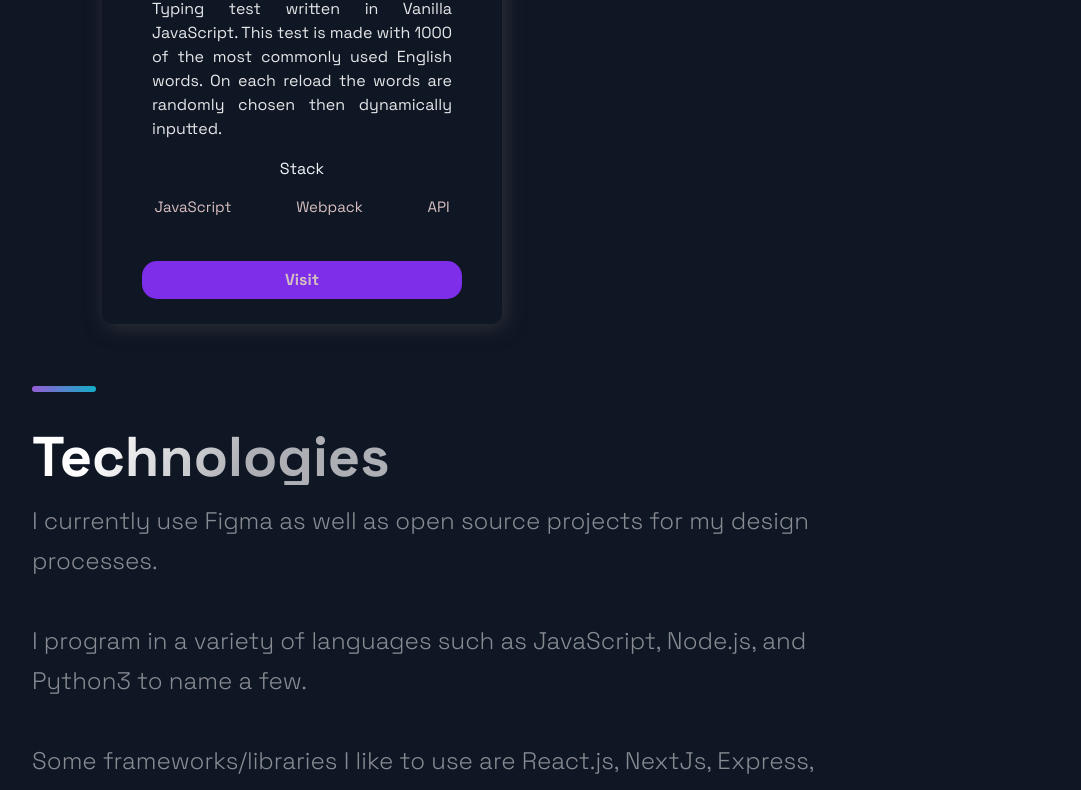
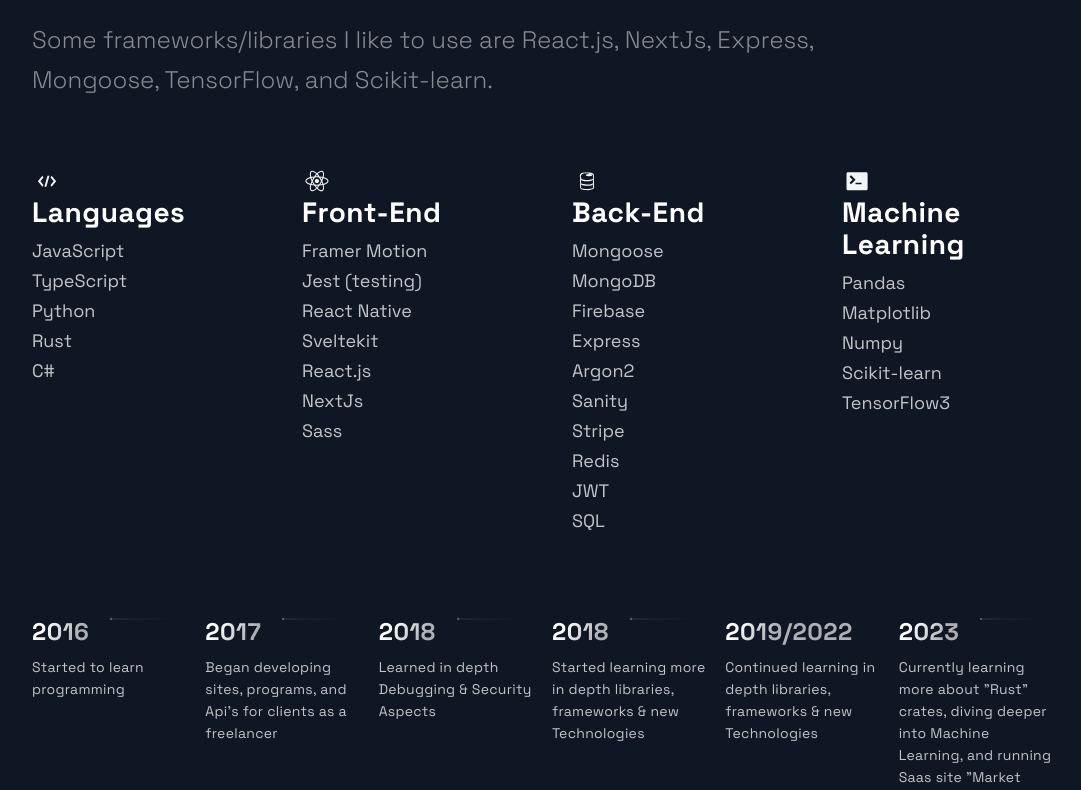
Before and after one commit to JarrodSavard/PORTFOLIO-WEBSITE, a Next.js app: page / in a window 1280 px wide. Shown: the part 1878-2668 px from the top of the page, without its empty margins (88-1169 px from the left). Built offline with nearby package versions, Linux system fonts and the light colour scheme.

Commit message:
made updates

```diff
--- a/src/components/Footer/Footer.js
+++ b/src/components/Footer/Footer.js
@@ -14,9 +14,7 @@ const Footer = () => {
 				</LinkColumn>
 			</LinkList>
 			<SocialIconsContainer>
-                <CompanyContainer>
-                    <Slogan>Innovating one project at a time</Slogan>
-                </CompanyContainer>
+				<CompanyContainer></CompanyContainer>
 				<SocialContainer>
 					<SocialIcons href="https://github.com/JarrodSavard">
 						<AiFillGithub size="3rem" />
@@ -26,7 +24,7 @@ const Footer = () => {
 					</SocialIcons>
 				</SocialContainer>
 			</SocialIconsContainer>
-            <Copyright>&copy; JarrodSavard 2022</Copyright>
+			<Copyright>&copy; JarrodSavard 2022 - 2023</Copyright>
 		</FooterWrapper>
 	);
 };
--- a/src/components/Projects/Projects.js
+++ b/src/components/Projects/Projects.js
@@ -18,6 +18,7 @@ const Projects = () => {
 							<Hr />
 						</TitleContent>
 						<CardInfo>{description}</CardInfo>
+
 						<div>
 							<br />
 							<TitleContent> Stack</TitleContent>
--- a/src/components/Projects/ProjectsStyles.js
+++ b/src/components/Projects/ProjectsStyles.js
@@ -64,7 +64,7 @@ export const Intro = styled.div`
 
 export const CardInfo = styled.p`
 	width: 100%;
-    padding: 0 50px;
+	/* padding: 0 10px; */
 	color: #e4e6e7;
 	font-style: 2rem;
 	line-height: 24px;
--- a/src/components/Technologies/Technologies.js
+++ b/src/components/Technologies/Technologies.js
@@ -1,5 +1,5 @@
 import React from 'react';
-import { DiFirebase, DiReact, DiZend, DiTerminal } from 'react-icons/di';
+import { DiFirebase, DiReact, DiCode, DiTerminal } from 'react-icons/di';
 import { Section, SectionDivider, SectionText, SectionTitle } from '../../styles/GlobalComponents';
 import { List, ListContainer, ListItem, ListParagraph, ListTitle } from './TechnologiesStyles';
 
@@ -20,19 +20,38 @@ const Technologies = () => (
 		</SectionText>
 		<List>
 			<ListItem>
+				<DiCode size="3rem" />
+				<ListContainer>
+					<ListTitle>Languages</ListTitle>
+					<ListParagraph>
+						JavaScript
+						<br />
+						TypeScript
+						<br />
+						Python
+						<br />
+						Rust
+						<br />
+						C#
+					</ListParagraph>
+				</ListContainer>
+			</ListItem>
+			<ListItem>
 				<DiReact size="3rem" />
 				<ListContainer>
 					<ListTitle>Front-End</ListTitle>
 					<ListParagraph>
-                        Vanilla JavaScript
+						Framer Motion
+						<br />
+						Jest (testing)
+						<br />
+						React Native
+						<br />
+						Sveltekit
 						<br />
 						React.js
 						<br />
-                        React Native
-                        <br />
 						NextJs
-                        <br />
-                        Sveltekit
 						<br />
 						Sass
 					</ListParagraph>
@@ -43,21 +62,25 @@ const Technologies = () => (
 				<ListContainer>
 					<ListTitle>Back-End</ListTitle>
 					<ListParagraph>
+						Mongoose
+						<br />
+						MongoDB
+						<br />
+						Firebase
+						<br />
 						Express
 						<br />
-                        Mongoose
-                        <br />
-                        MongoDb
-                        <br />
-                        Firebase
+						Argon2
 						<br />
 						Sanity
 						<br />
 						Stripe
 						<br />
-                        Databases
+						Redis
 						<br />
-                        API's
+						JWT
+						<br />
+						SQL
 					</ListParagraph>
 				</ListContainer>
 			</ListItem>
--- a/src/components/Technologies/TechnologiesStyles.js
+++ b/src/components/Technologies/TechnologiesStyles.js
@@ -1,4 +1,4 @@
-import styled from 'styled-components'
+import styled from 'styled-components';
 
 export const ImageContainer = styled.div`
 	text-align: center;
@@ -11,107 +11,107 @@ export const ImageContainer = styled.div`
 	align-items: center;
 	justify-content: center;
 
-  @media ${props => props.theme.breakpoints.lg} {
+	@media ${(props) => props.theme.breakpoints.lg} {
 		background-image: none;
 		padding: 0;
 		margin-top: 40px;
 	}
-  @media ${props => props.theme.breakpoints.md} {
+	@media ${(props) => props.theme.breakpoints.md} {
 		background-image: none;
 		padding: 0;
 		margin-top: 16px;
 	}
-`
+`;
 
 export const MainImage = styled.img`
 	width: 100%;
-`
+`;
 
 export const List = styled.ul`
 	list-style-type: none;
 	display: grid;
-  grid-template-columns: repeat(3, 1fr);
+	grid-template-columns: repeat(4, 1fr);
 	gap: 40px;
 	margin: 3rem 0;
 
-  @media ${props => props.theme.breakpoints.lg}{
+	@media ${(props) => props.theme.breakpoints.lg} {
 		margin: 64px 0;
 	}
 
-  @media ${props => props.theme.breakpoints.md}{
+	@media ${(props) => props.theme.breakpoints.md} {
 		margin: 64px 0;
-    gap: 24px
+		gap: 24px;
 	}
 
-  @media ${props => props.theme.breakpoints.sm}{
+	@media ${(props) => props.theme.breakpoints.sm} {
 		display: flex;
 		flex-direction: column;
 		margin: 32px 0;
 	}
-`
+`;
 
 export const ListContainer = styled.div`
 	display: flex;
 	flex-direction: column;
 
-  @media ${props => props.theme.breakpoints.sm}{
+	@media ${(props) => props.theme.breakpoints.sm} {
 		display: flex;
 		margin-left: 18px;
 	}
-`
+`;
 
 export const ListTitle = styled.h4`
 	font-weight: 700;
 	font-size: 28px;
 	line-height: 32px;
 	letter-spacing: 0.02em;
-  color: #FFFFFF;
+	color: #ffffff;
 	margin-bottom: 8px;
 
-@media ${props => props.theme.breakpoints.md}{
+	@media ${(props) => props.theme.breakpoints.md} {
 		font-size: 24px;
 		line-height: 28px;
 	}
 
-@media ${props => props.theme.breakpoints.sm}{
+	@media ${(props) => props.theme.breakpoints.sm} {
 		font-size: 20px;
 		line-height: 28px;
 		letter-spacing: 0.02em;
 		margin-bottom: 4px;
 	}
-`
+`;
 
 export const ListParagraph = styled.p`
 	font-size: 18px;
 	line-height: 30px;
 	color: rgba(255, 255, 255, 0.75);
 
-  @media ${props => props.theme.breakpoints.md}{
+	@media ${(props) => props.theme.breakpoints.md} {
 		font-size: 16px;
 		line-height: 28px;
 	}
 
-  @media ${props => props.theme.breakpoints.sm}{
+	@media ${(props) => props.theme.breakpoints.sm} {
 		font-size: 14px;
 		line-height: 22px;
 	}
-`
+`;
 
 export const ListItem = styled.li`
 	max-width: 320px;
 	display: flex;
 	flex-direction: column;
 
-@media ${props => props.theme.breakpoints.md}{
+	@media ${(props) => props.theme.breakpoints.md} {
 		max-width: 203px;
 	}
 
-@media ${props => props.theme.breakpoints.sm}{
+	@media ${(props) => props.theme.breakpoints.sm} {
 		margin-bottom: 14px;
 		max-width: 320px;
 		flex-direction: row;
 	}
-`
+`;
 
 export const ListIcon = styled.img`
 	display: block;
@@ -119,15 +119,15 @@ export const ListIcon = styled.img`
 	height: 48px;
 	margin-bottom: 10px;
 
-  @media ${props => props.theme.breakpoints.md}{
+	@media ${(props) => props.theme.breakpoints.md} {
 		width: 40px;
 		height: 40px;
 		margin-bottom: 8px;
 	}
 
-  @media ${props => props.theme.breakpoints.sm}{
+	@media ${(props) => props.theme.breakpoints.sm} {
 		width: 32px;
 		height: 32px;
 		margin-bottom: 0px;
 	}
-`
+`;
--- a/src/constants/constants.js
+++ b/src/constants/constants.js
@@ -17,21 +17,13 @@ export const projects = [
 		visit: 'https://ecommerce-site-wine.vercel.app/',
 		id: 2,
 	},
-	{
-		title: 'Typing Test',
-		description: 'Typing test written in Vanilla JavaScript. This test is made with 1000 of the most commonly used English words. On each reload the words are randomly chosen then dynamically inputted.',
-		image: '/images/3.webP',
-		tags: ['JavaScript', 'Webpack', 'API'],
-		source: 'https://jarrodsavard.github.io/Typing-test/',
-		visit: 'https://jarrodsavard.github.io/Typing-test/',
-		id: 3,
-	},
 ];
 
 export const TimeLineData = [
-	{ year: 2018, text: 'Started my journey' },
-	{ year: 2018, text: 'Learned to create basic websites' },
-	{ year: 2019, text: "Began developing sites, programs, and Api's for clients as a freelancer" },
-	{ year: 2021, text: 'Learned many frameworks/libraries' },
-	{ year: 2022, text: 'Learned Penetration Testing' },
+	{ year: 2016, text: 'Started to learn programming' },
+	{ year: 2017, text: "Began developing sites, programs, and Api's for clients as a freelancer" },
+	{ year: 2018, text: 'Learned in depth Debugging & Security Aspects' },
+	{ year: 2018, text: 'Started learning more in depth libraries, frameworks & new Technologies' },
+	{ year: '2019/2022', text: 'Continued learning in depth libraries, frameworks & new Technologies' },
+	{ year: 2023, text: 'Currently learning more about "Rust" crates, diving deeper into Machine Learning, and running Saas site "Market Caviar"' },
 ];
--- a/src/layout/Layout.js
+++ b/src/layout/Layout.js
@@ -3,13 +3,19 @@ import React from 'react';
 import Footer from '../components/Footer/Footer';
 import Header from '../components/Header/Header';
 import { Container } from './LayoutStyles';
+import Head from 'next/head';
 
 export const Layout = ({ children }) => {
 	return (
+		<>
+			<Head>
+				<title>Portfolio: Jarrod Savard</title>
+				<meta name="description" content="Jarrod Savard's portfolio" />
+			</Head>
 			<Container>
 				<Header />
 				<main>{children}</main>
-            {/* <Footer/> */}
 			</Container>
+		</>
 	);
 };
--- a/src/pages/index.js
+++ b/src/pages/index.js
@@ -18,7 +18,7 @@ const Home = () => {
 			<Projects />
 			<Technologies />
 			<Timeline />
-            {/* <Accomplishments /> */}
+
 			<Footer />
 		</Layout>
 	);
```
Lines whose indentation alone changed are shown as unchanged.
